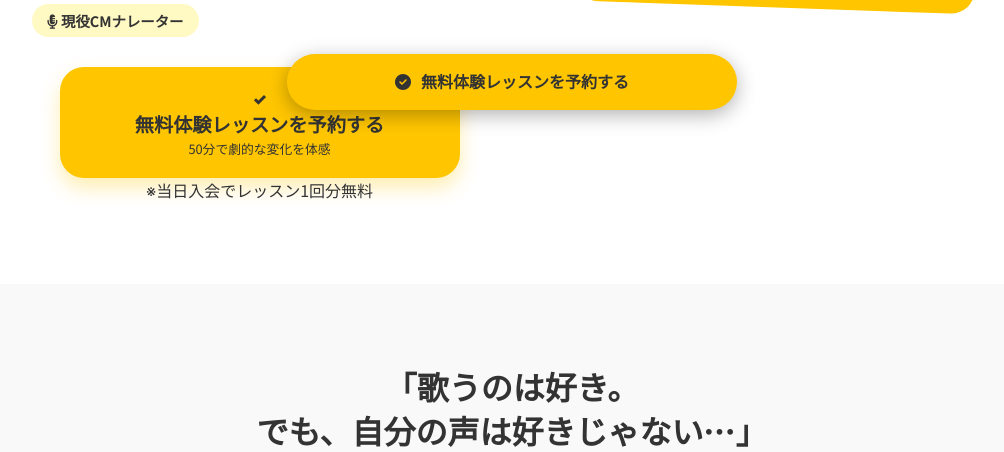
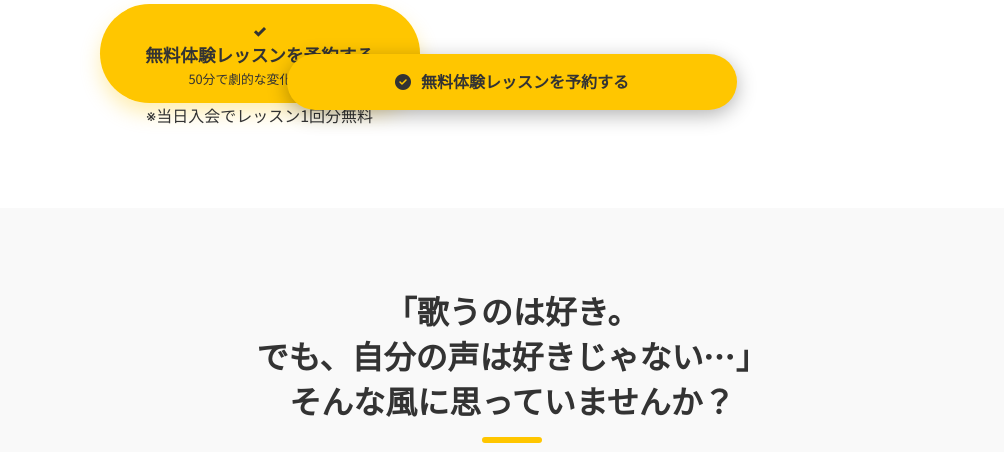
Before and after one commit to Nayutagit/nyct-studio-web, a PHP site: page /school_lp.html in a window 1280 px wide. Shown: the part 670-1122 px from the top of the page, without its empty margins (128-1132 px from the left). Run offline with PHP 8.4, Linux system fonts and the light colour scheme.

Commit message:
Fix hero image, remove badge, fix CTA button styling

```diff
--- a/school_lp.html
+++ b/school_lp.html
@@ -63,10 +63,6 @@
                     広島駅3分、あなたの「本来の声」を引き出す、<br class="sp-only">唯一無二のマンツーマンレッスン。
                 </p>
 
-                <div class="hero-badges">
-                    <div class="badge-item"><i class="fas fa-microphone-alt"></i> 現役CMナレーター</div>
-                </div>
-
                 <div class="hero-cta-wrapper">
                     <a href="https://nyctstudio.com/schedule/" class="btn-main-cta pulse-animation">
                         <span class="check-mark">✓</span> 無料体験レッスンを予約する
@@ -77,7 +73,7 @@
             </div>
 
             <div class="hero-visual">
-                <img src="img/hero_vocal_pop.jpg" alt="Vocal Lesson" class="hero-illustration">
+                <img src="img/hero_top.jpg" alt="Vocal Lesson" class="hero-illustration">
             </div>
         </div>
     </section>
--- a/style_lp.css
+++ b/style_lp.css
@@ -246,17 +246,21 @@ a {
     background: var(--primary);
     color: var(--secondary);
     width: 100%;
-    max-width: 400px;
-    padding: 20px 30px;
-    border-radius: var(--radius-l);
-    /* Changed from 50px to 24px (radius-l) for better shape */
+    max-width: 320px;
+    /* Reduced max-width for better shape */
+    padding: 15px 20px;
+    border-radius: 50px;
+    /* Fully rounded for capsule shape */
     text-align: center;
     box-shadow: 0 10px 20px rgba(255, 198, 0, 0.3);
     font-weight: 900;
-    font-size: 1.2rem;
+    font-size: 1.1rem;
     line-height: 1.4;
     margin: 0 auto;
     /* Ensure centering */
+    box-sizing: border-box;
+    /* Prevent padding from breaking width */
+    text-decoration: none;
 }
 
 .btn-main-cta:hover {
```
